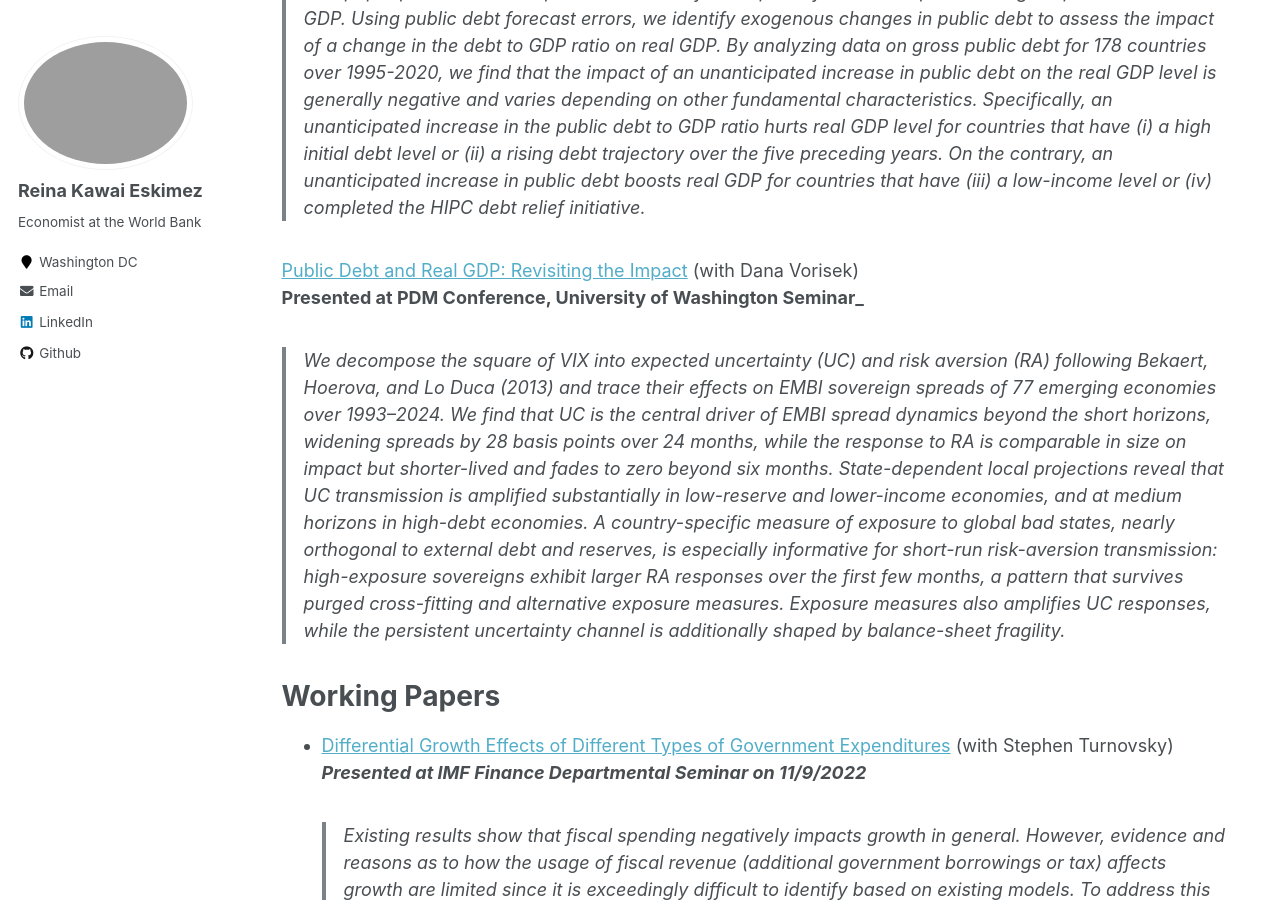
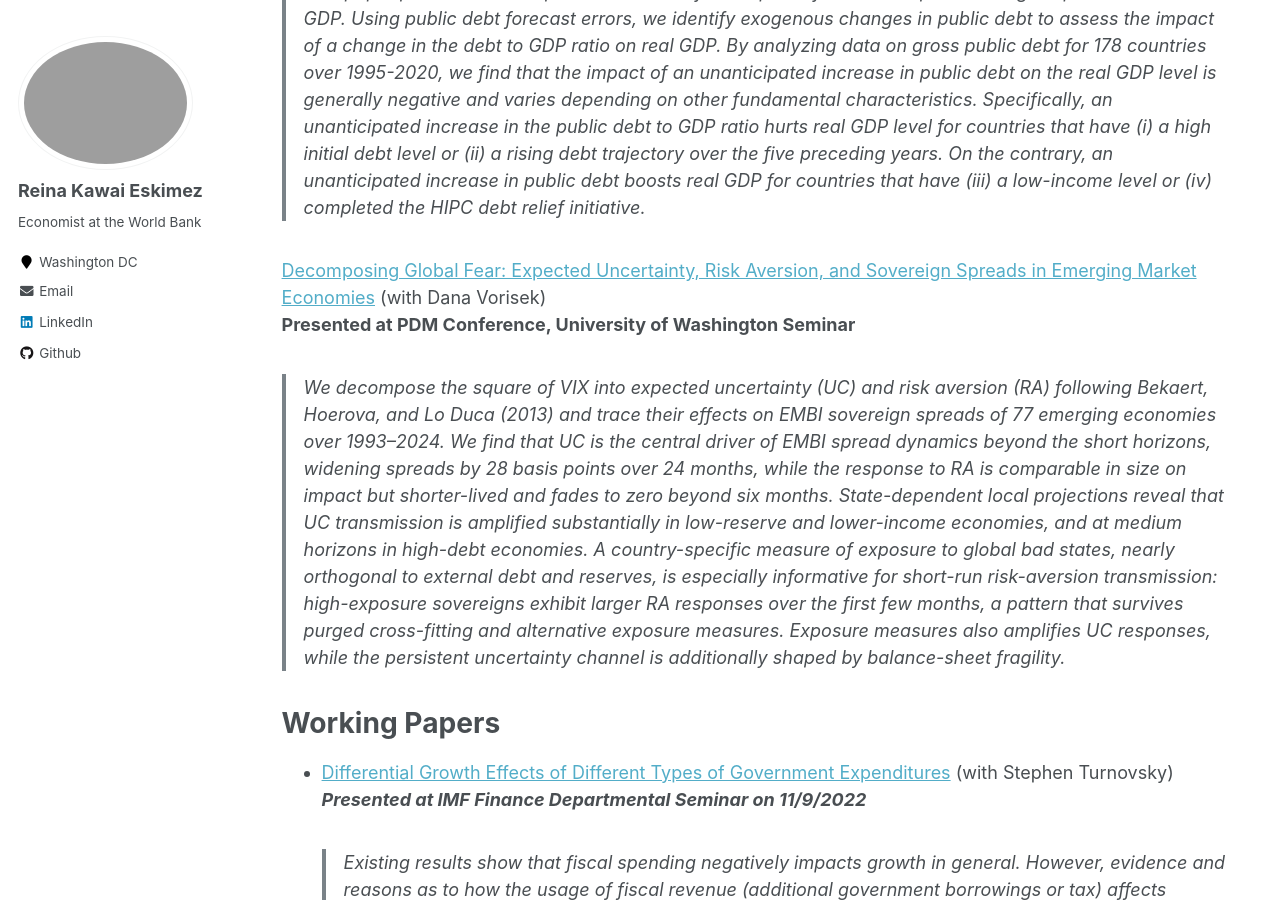
Before and after one commit to Reina-Kawai/Reina-Kawai.github.io, a Jekyll site: the page built from _pages/research.md, in a window 1280 px wide and 900 px high, scrolled down 2153 px. Built offline with Jekyll 4.4.1, drawn with Linux system fonts in a browser that asks for light colours.

Commit message:
Update research.md

```diff
--- a/_pages/research.md
+++ b/_pages/research.md
@@ -37,9 +37,9 @@ and PSU Seminar_**
 > This paper provides new empirical evidence of the impact of an unanticipated change in public debt on real GDP. Using public debt forecast errors, we identify exogenous changes in public debt to assess the impact of a change in the debt to GDP ratio on real GDP. By analyzing data on gross public debt for 178 countries over 1995-2020, we find that the impact of an unanticipated increase in public debt on the real GDP level is generally negative and varies depending on other fundamental characteristics. Specifically, an unanticipated increase in the public debt to GDP ratio hurts real GDP level for countries that have (i) a high initial debt level or (ii) a rising debt trajectory over the five preceding years. On the contrary, an unanticipated increase in public debt boosts real GDP for countries that have (iii) a low-income level or (iv) completed the HIPC debt relief initiative.
 
 
-[Public Debt and Real GDP: Revisiting the Impact]([https://github.com/Reina-Kawai/Reina-Kawai.github.io/blob/main/files/Eskimez_Vorisek_PDM_Final_Sept.pdf])
+[Decomposing Global Fear: Expected Uncertainty, Risk Aversion, and Sovereign Spreads in Emerging Market Economies]([https://github.com/Reina-Kawai/Reina-Kawai.github.io/blob/main/files/Eskimez_Vorisek_PDM_Final_Sept.pdf])
 (with Dana Vorisek)<br/>
-**Presented at PDM Conference, University of Washington Seminar_**
+**Presented at PDM Conference, University of Washington Seminar**
 > We decompose the square of VIX into expected uncertainty (UC) and risk aversion (RA) following Bekaert, Hoerova, and Lo Duca (2013) and trace their effects on EMBI sovereign spreads of 77 emerging economies over 1993–2024. We find that UC is the central driver of EMBI spread dynamics beyond the short horizons, widening spreads by 28 basis points over 24 months, while the response to RA is comparable in size on impact but shorter-lived and fades to zero beyond six months. State-dependent local projections reveal that UC transmission is amplified substantially in low-reserve and lower-income economies, and at medium horizons in high-debt economies. A country-specific measure of exposure to global bad states, nearly orthogonal to external debt and reserves, is especially informative for short-run risk-aversion transmission: high-exposure sovereigns exhibit larger RA responses over the first few months, a pattern that survives purged cross-fitting and alternative exposure measures. Exposure measures also amplifies UC responses, while the persistent uncertainty channel is additionally shaped by balance-sheet fragility.
 
 
```
